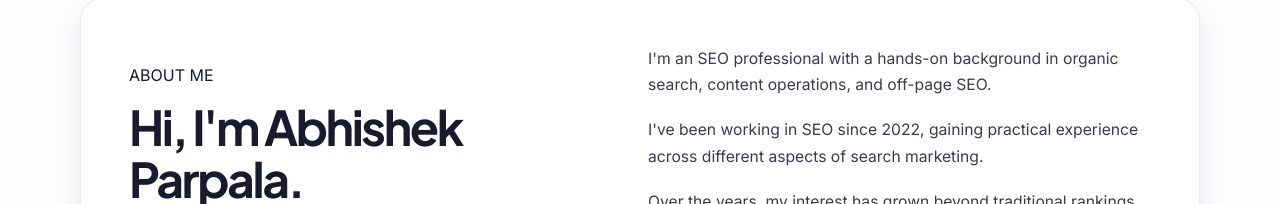
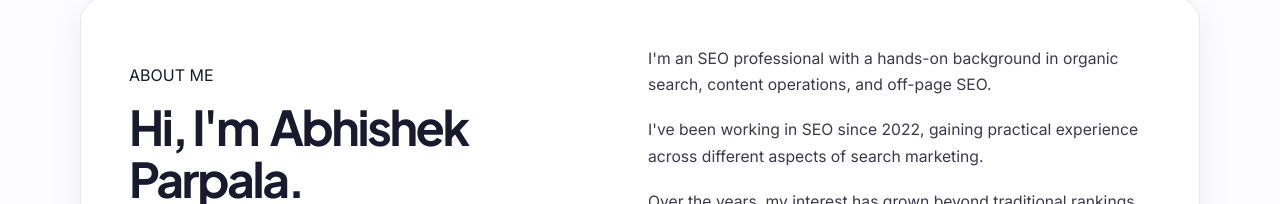
Before and after one commit to abhishek-parpala/my-astro-site, an Astro site: page / in a window 1280 px wide. Shown: the part 748-952 px from the top of the page. Built offline with nearby package versions, Linux system fonts and the light colour scheme; Astro itself is replaced by a stand-in of ours.

Commit message:
minor text change

```diff
--- a/src/pages/index.astro
+++ b/src/pages/index.astro
@@ -134,7 +134,7 @@ const featuredPost = posts[0];
       <div class="about-content">
         <div class="about-intro">
           <span class="eyebrow">ABOUT ME</span>
-          <h2>Hi, I'm Abhishek Parpala.</h2>
+          <h2>Hi, I'm <span class="about-name">Abhishek</span> Parpala.</h2>
           <div class="about-image">
             <img src="/images/abhishek-about.png" alt="Abhishek Parpala" loading="lazy" />
           </div>
@@ -915,6 +915,10 @@ const featuredPost = posts[0];
     letter-spacing: -0.05em;
   }
 
+  .about-intro h2 .about-name {
+    margin-left: 0.12em;
+  }
+
   .about-tagline {
     max-width: 440px;
     margin: 0;
```
